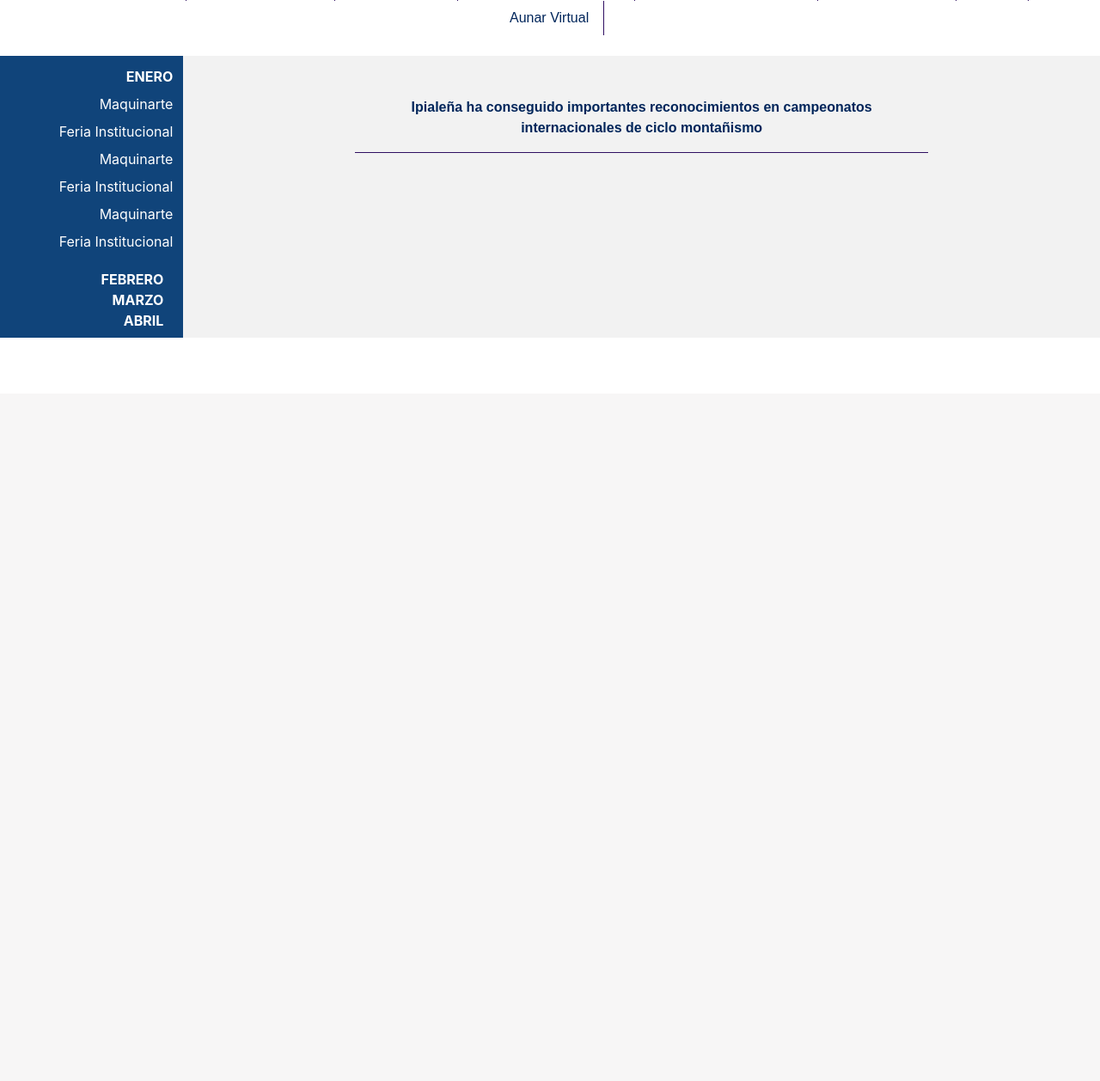
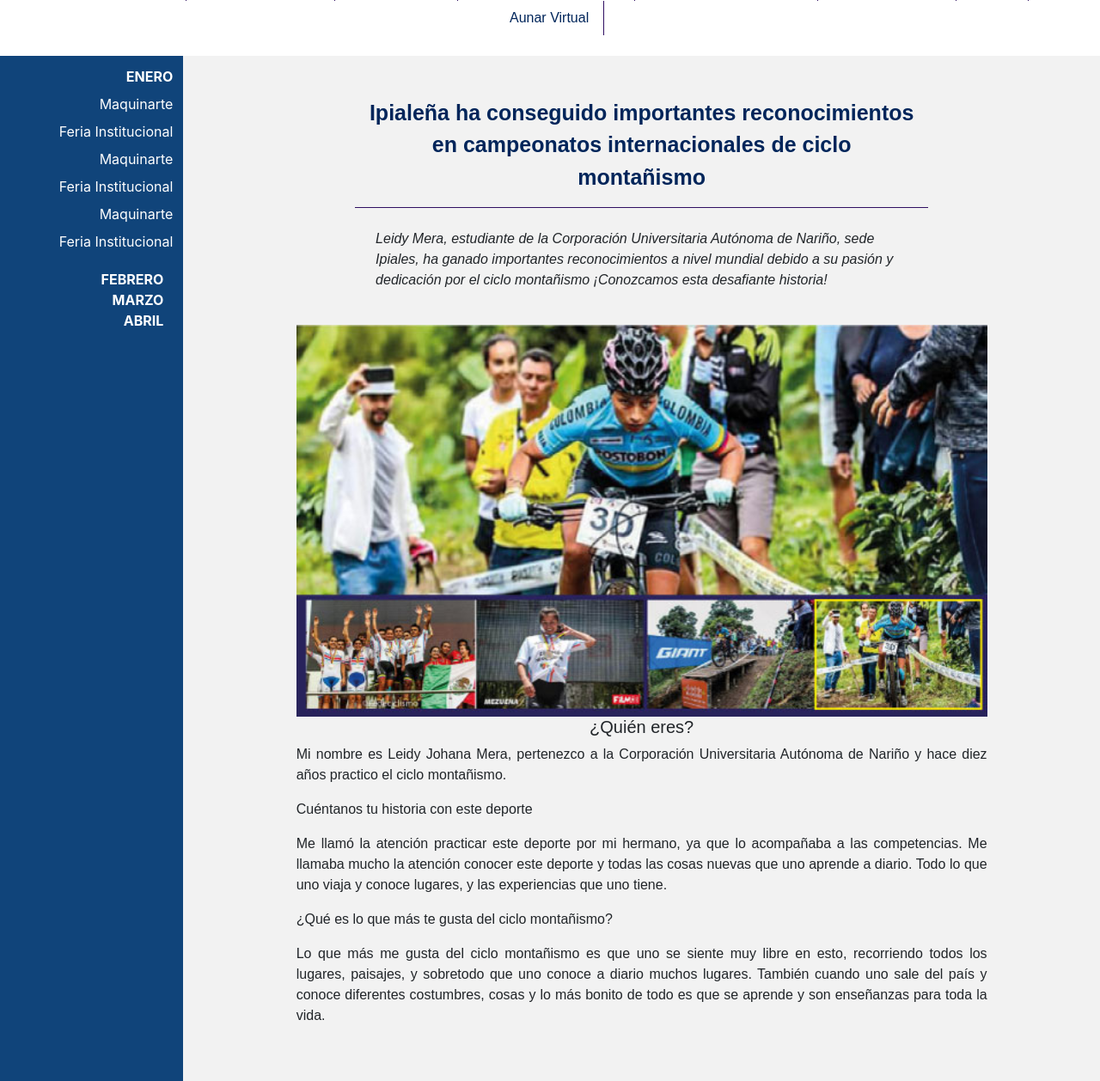
Before and after one commit to julianrodri11/aunar, a PHP site: page /portal-noticias-aunar.php in a window 1280 px wide. Shown: the part 342-1600 px from the top of the page at 86% size. Before the commit the page ends 735 px from the top, so only its background shows below. Run offline with PHP 8.4, Linux system fonts and the light colour scheme.

Commit message:
noticias

```diff
--- a/portal-noticias-aunar.php
+++ b/portal-noticias-aunar.php
@@ -42,10 +42,25 @@
 				</div>
 				<div class="col-10 p-lg-5 fondo-gris-c">
 					<div class="row d-flex justify-content-center fuente-institucional">
-						<div class="col-8 text-center f-negrita texto-azul border-bottom borde-azul pb-3">
+
+						<div class="col-8 text-center f-negrita texto-azul border-bottom borde-azul pb-3 f-size-18">
 							Ipialeña ha conseguido importantes reconocimientos en campeonatos internacionales de ciclo montañismo
 						</div>
-						<div class="col-8"></div>
+
+						<div class="col-8 pt-sans f-italica p-lg-4"><p>Leidy Mera, estudiante de la Corporación Universitaria Autónoma de Nariño, sede Ipiales, ha ganado importantes reconocimientos a nivel mundial debido a su pasión y dedicación por el ciclo montañismo ¡Conozcamos esta desafiante historia!</p></div>
+
+						<div class="col-10">
+							<img class="mx-auto img-fluid" width="100%" src="img/noticias/slider-portal-de-noticias.jpg"/>
+						</div>
+						<div class="col-10 text-justify ">
+							<h5 class="text-center">¿Quién eres?</h5>
+							<p>Mi nombre es Leidy Johana Mera, pertenezco a la Corporación Universitaria Autónoma de Nariño y hace diez años practico el ciclo montañismo.</p>
+							<p>Cuéntanos tu historia con este deporte</p>
+							<p>Me llamó la atención practicar este deporte por mi hermano, ya que lo acompañaba a las competencias. Me llamaba mucho la atención conocer este deporte y todas las cosas nuevas que uno aprende a diario. Todo lo que uno viaja y conoce lugares, y las experiencias que uno tiene.</p>
+							<p>¿Qué es lo que más te gusta del ciclo montañismo?</p>
+							<p>Lo que más me gusta del ciclo montañismo es que uno se siente muy libre en esto, recorriendo todos los lugares, paisajes, y sobretodo que uno conoce a diario muchos lugares. También cuando uno sale del país y conoce diferentes costumbres, cosas y lo más bonito de todo es que se aprende y son enseñanzas para toda la vida.</p>
+						</div>
+
 					</div>
 				</div>
 			</div>
```
Also changed, not shown: img/noticias/slider-portal-de-noticias.jpg (added).
